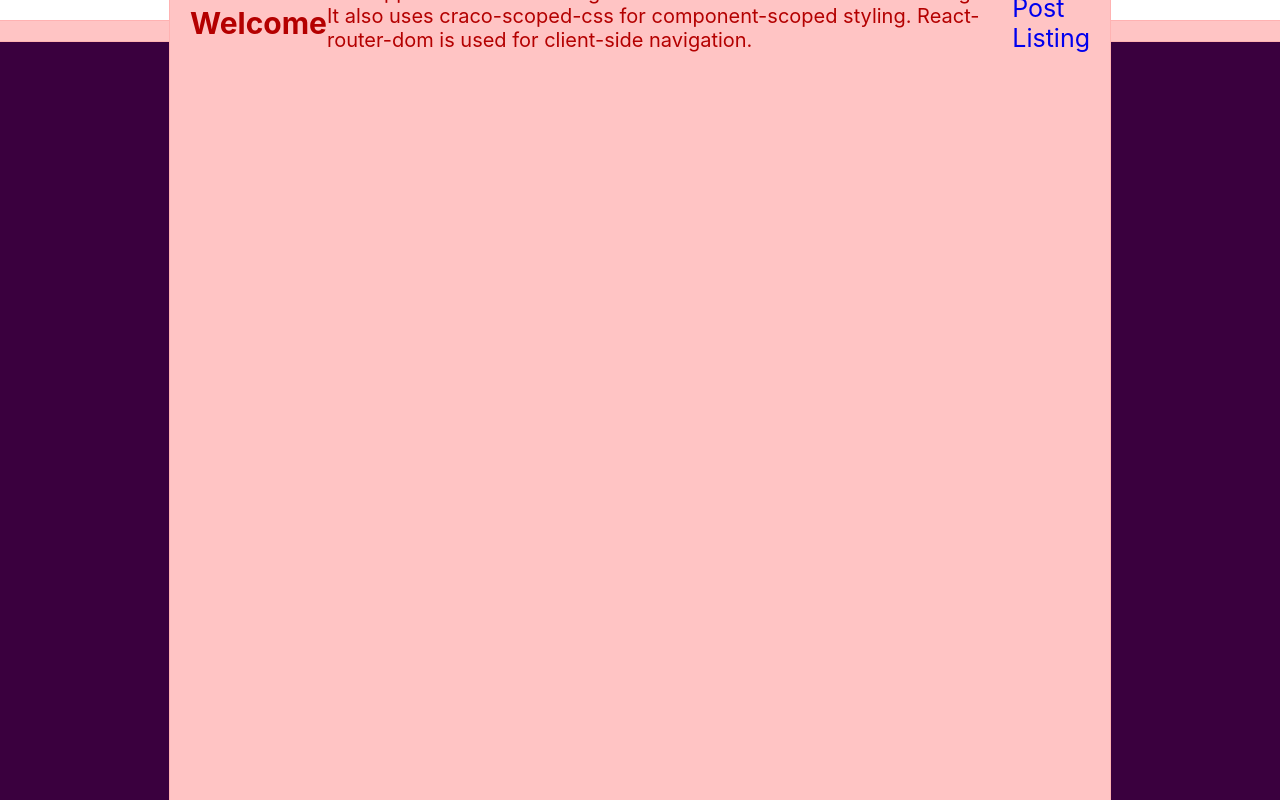
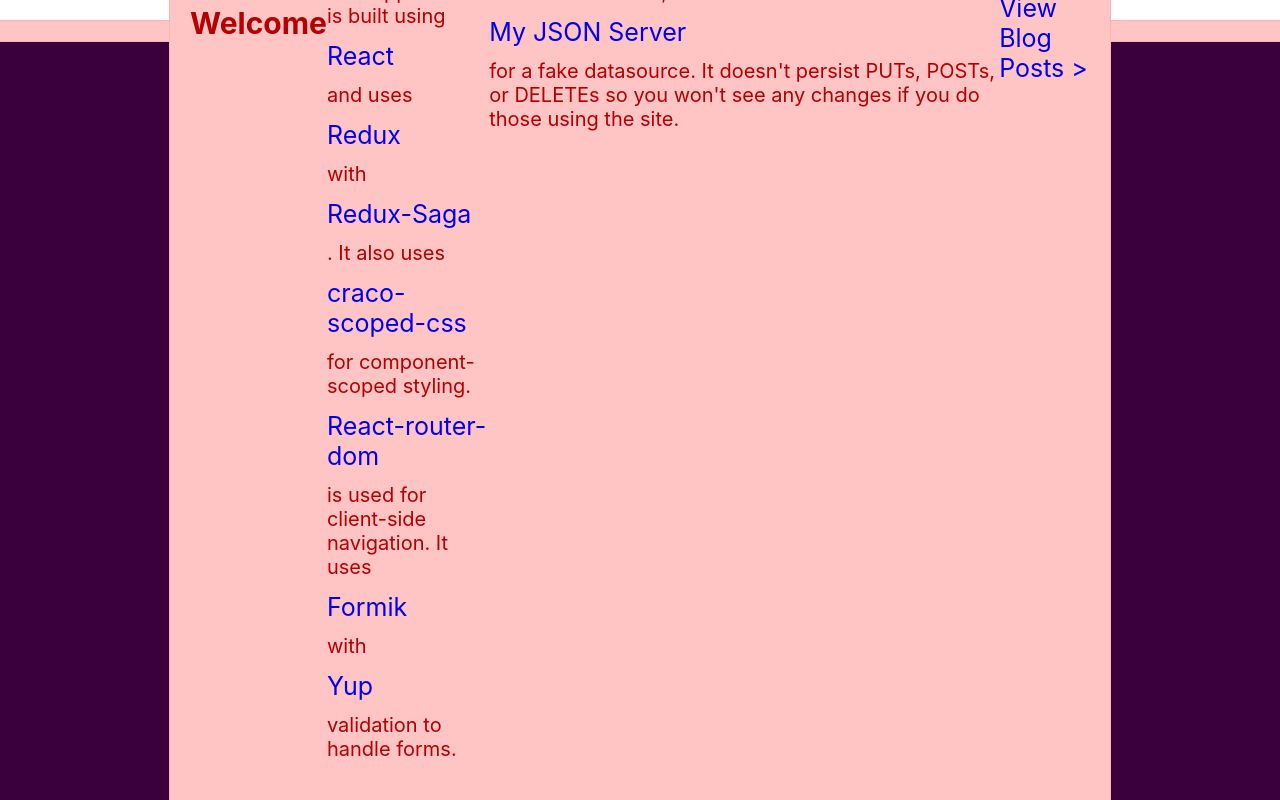
Before and after one commit to jschnurer/react-redux-typescript, a React (Create React App) app: page / in a window 1280 px wide. Built offline with nearby package versions, Linux system fonts and the light colour scheme.

Commit message:
updated welcome

```diff
--- a/src/components/welcome/Welcome.tsx
+++ b/src/components/welcome/Welcome.tsx
@@ -5,12 +5,13 @@
   <>
     <h2>Welcome</h2>
     <p>
-      This application is built using React and uses Redux with Redux-Sagas.
-      It also uses craco-scoped-css for component-scoped styling. React-router-dom
-      is used for client-side navigation.
+      This application is built using <a href="https://reactjs.org/">React</a> and uses <a href="https://redux.js.org/">Redux</a> with <a href="https://redux-saga.js.org/">Redux-Saga</a>. It also uses <a href="https://www.npmjs.com/package/craco-plugin-scoped-css">craco-scoped-css</a> for component-scoped styling. <a href="https://reacttraining.com/react-router/">React-router-dom</a> is used for client-side navigation. It uses <a href="https://jaredpalmer.com/formik">Formik</a> with <a href="https://github.com/jquense/yup">Yup</a> validation to handle forms.
     </p>
     <p>
-      <Link to="/posts">Post Listing</Link>
+      For a backend API, it uses <a href="my-json-server.typicode.com/">My JSON Server</a> for a fake datasource. It doesn't persist PUTs, POSTs, or DELETEs so you won't see any changes if you do those using the site.
+    </p>
+    <p>
+      <Link to="/posts">View Blog Posts &gt;</Link>
     </p>
   </>;
 
```
